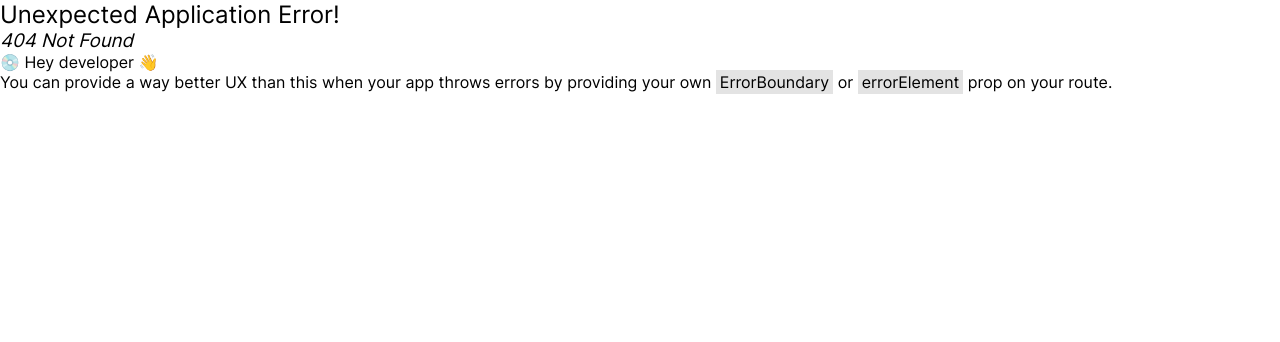
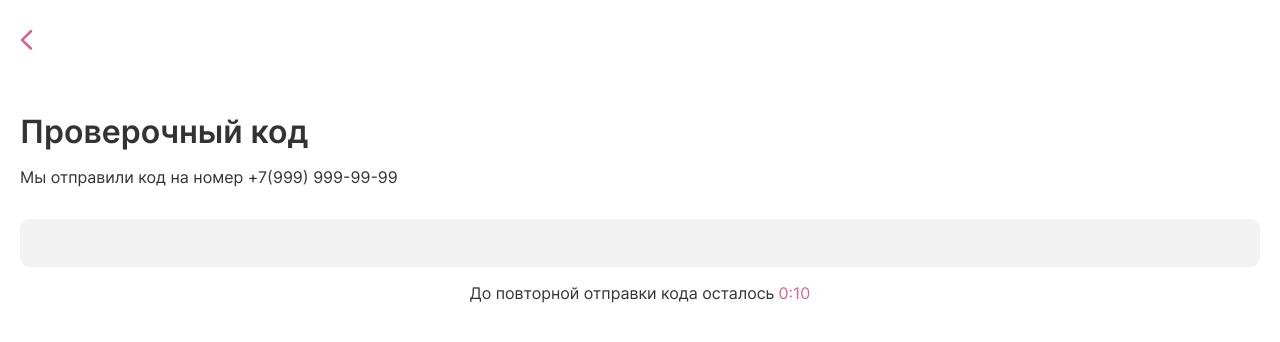
Before and after one commit to hhrum/quasar-react-scan-ecg, a React (Create React App) app: page /phoneconfirm in a window 1280 px wide. Before the commit this address had no page. Shown: the top 342 px of the page. Built offline with nearby package versions, Linux system fonts and the light colour scheme.

Commit message:
Сверстал страницу подтверждения номера

```diff
--- a/src/UIkit/Icon/iconsPaths.tsx
+++ b/src/UIkit/Icon/iconsPaths.tsx
@@ -99,6 +99,12 @@ const iconsPaths = {
       fill="#333333"
     />
   ),
+  chevronLeft: (
+    <path
+      d="M0.80127 10.8916C0.80127 11.2734 0.947266 11.5991 1.25049 11.8911L10.0103 20.46C10.2461 20.707 10.5605 20.8306 10.9199 20.8306C11.6499 20.8306 12.2227 20.269 12.2227 19.5278C12.2227 19.1685 12.0767 18.8428 11.8296 18.5957L3.93457 10.8916L11.8296 3.1875C12.0767 2.9292 12.2227 2.60352 12.2227 2.24414C12.2227 1.51416 11.6499 0.952637 10.9199 0.952637C10.5605 0.952637 10.2461 1.07617 10.0103 1.32324L1.25049 9.89209C0.947266 10.1841 0.8125 10.5098 0.80127 10.8916Z"
+      fill="#D66589"
+    />
+  ),
 } as const
 
 export type IconPathType = typeof iconsPaths
--- a/src/UIkit/Typography/Typography.types.ts
+++ b/src/UIkit/Typography/Typography.types.ts
@@ -4,6 +4,8 @@ type TypographyVariants =
   | 'heading-h1'
   | 'heading-h2'
   | 'heading-h3'
+  | 'text-t3'
+  | 'text-t3-bold'
   | 'text-t2'
   | 'text-t2-bold'
   | 'text-t1'
--- a/src/assets/styles/typography.scss
+++ b/src/assets/styles/typography.scss
@@ -1,3 +1,10 @@
+@mixin text-t3 {
+  @include typography(14px, 400, 140%);
+}
+@mixin text-t3-bold {
+  @include typography(14px, 600, 140%);
+}
+
 @mixin text-t2 {
   @include typography(12px, 400, 140%);
 }
--- a/src/pages/AuthPage/AuthPage.scss
+++ b/src/pages/AuthPage/AuthPage.scss
@@ -1,5 +1,5 @@
 .auth-page {
-  padding-top: 140px;
+  padding-top: 109px;
 
   &__title {
     padding-bottom: 16px;
@@ -7,8 +7,7 @@
 
   &__description {
     width: 100%;
-    @include flexible(center, center);
-    flex-direction: column;
+    @include flexible(center, center, column);
 
     &-titles {
       width: inherit;
@@ -23,11 +22,11 @@
   }
 
   &__icon {
-    margin-right: 20px;
     width: 48px;
     height: 48px;
+    margin-right: 20px;
+    border: 1px solid $secondary-light-01-color;
     border-radius: 50%;
-    border: 1px solid $secondary-light-01-color;
     @include flexible(center, center);
   }
 
--- a/src/pages/AuthPage/AuthPage.tsx
+++ b/src/pages/AuthPage/AuthPage.tsx
@@ -23,7 +23,6 @@ function AuthPage() {
         <NumberField
           className="auth-page__phone-input"
           tel
-          minLength={11}
         />
         <Button className="auth-page__submit-button">Получить код</Button>
         <div className="auth-page__description">
--- /dev/null
+++ b/src/pages/PhoneConfirmPage/PhoneConfirmPage.scss
@@ -0,0 +1,27 @@
+.phone-confirm-page {
+  padding-top: 56px;
+
+  &__header {
+    padding: 29px 20px 0;
+  }
+
+  &__phone-title {
+    width: 100%;
+    padding-bottom: 16px;
+  }
+
+  &__subtitle {
+    width: 100%;
+    text-align: center;
+  }
+
+  &__timer {
+    display: inline-block;
+    color: $primary-color;
+    padding-left: 4px;
+  }
+
+  &__resend-button {
+    width: 100%;
+  }
+}
--- /dev/null
+++ b/src/pages/PhoneConfirmPage/PhoneConfirmPage.tsx
@@ -0,0 +1,100 @@
+import { useEffect, useMemo, useState } from 'react'
+
+import Group from '@UIkit/Groups/Group'
+import Icon from '@UIkit/Icon'
+import NumberField from '@UIkit/Input/NumberField'
+import Typography from '@UIkit/Typography'
+
+import colors from '@Assets/styles/colors'
+
+import PageLayout from '@Layouts/PageLayout'
+
+import './PhoneConfirmPage.scss'
+
+function PhoneConfirmPage() {
+  const [time, setTime] = useState(15)
+  const [isCounting, setIsCounting] = useState(true)
+  const minutes = Math.floor(time / 60)
+  const seconds = Math.floor(time - minutes * 60)
+
+  useEffect(() => {
+    const timeInterval = setInterval(() => {
+      setTime((prevState) => (prevState >= 0 ? prevState - 1 : 0))
+    }, 1000)
+    if (time === 0) {
+      setIsCounting(false)
+    }
+    return () => clearInterval(timeInterval)
+  }, [time])
+
+  const getDefaultTime = () => {
+    setIsCounting(true)
+    setTime(15)
+  }
+  const header = useMemo(
+    () => (
+      <div className="phone-confirm-page__header">
+        <Icon iconName="chevronLeft" />
+      </div>
+    ),
+    [],
+  )
+  return (
+    <PageLayout
+      header={header}
+      contentClassName="phone-confirm-page"
+    >
+      <Group contentClassName="phone-confirm-page__content">
+        <Typography
+          className="phone-confirm-page__title"
+          variant="heading-h1"
+        >
+          Проверочный код
+        </Typography>
+        <Typography
+          className="phone-confirm-page__phone-title"
+          variant="text-t3"
+        >
+          Мы отправили код на номер +7(999) 999-99-99
+        </Typography>
+        <NumberField
+          className="phone-confirm-page__code-input"
+          minLength={4}
+          maxLength={4}
+        />
+        {isCounting ? (
+          <Typography
+            className="phone-confirm-page__subtitle"
+            variant="text-t3"
+            color={colors.secondaryDark02}
+          >
+            <>
+              До повторной отправки кода осталось
+              <span className="phone-confirm-page__timer">
+                <span>{minutes}</span>
+                <span>:</span>
+                <span>{seconds}</span>
+              </span>
+            </>
+          </Typography>
+        ) : (
+          <button
+            className="phone-confirm-page__resend-button"
+            type="button"
+            onClick={getDefaultTime}
+          >
+            <Typography
+              className="phone-confirm-page__subtitle"
+              variant="text-t3"
+              color={colors.primary}
+            >
+              Отправить код повторно
+            </Typography>
+          </button>
+        )}
+      </Group>
+    </PageLayout>
+  )
+}
+
+export default PhoneConfirmPage
--- /dev/null
+++ b/src/pages/PhoneConfirmPage/index.ts
@@ -0,0 +1,3 @@
+import PhoneConfirmPage from './PhoneConfirmPage'
+
+export default PhoneConfirmPage
--- a/src/router/index.tsx
+++ b/src/router/index.tsx
@@ -3,6 +3,7 @@ import { createBrowserRouter } from 'react-router-dom'
 import AuthPage from '@Pages/AuthPage'
 import DevPage from '@Pages/DevPage'
 import OnBoardingPage from '@Pages/OnBoardingPage'
+import PhoneConfirmPage from '@Pages/PhoneConfirmPage'
 
 const router = createBrowserRouter([
   {
@@ -17,6 +18,10 @@ const router = createBrowserRouter([
     path: '/auth',
     element: <AuthPage />,
   },
+  {
+    path: '/phoneconfirm',
+    element: <PhoneConfirmPage />,
+  },
 ])
 
 export default router
```
